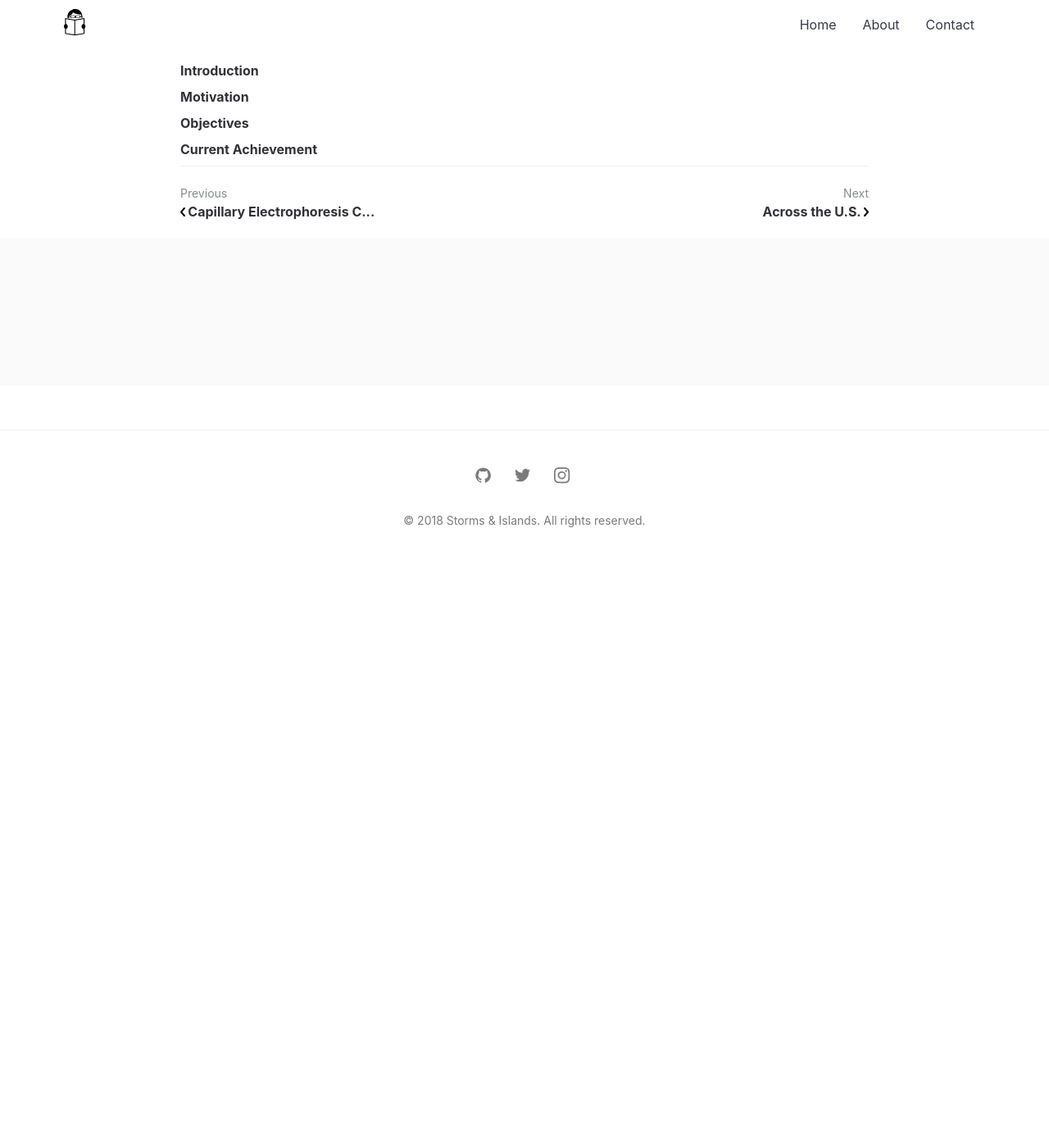
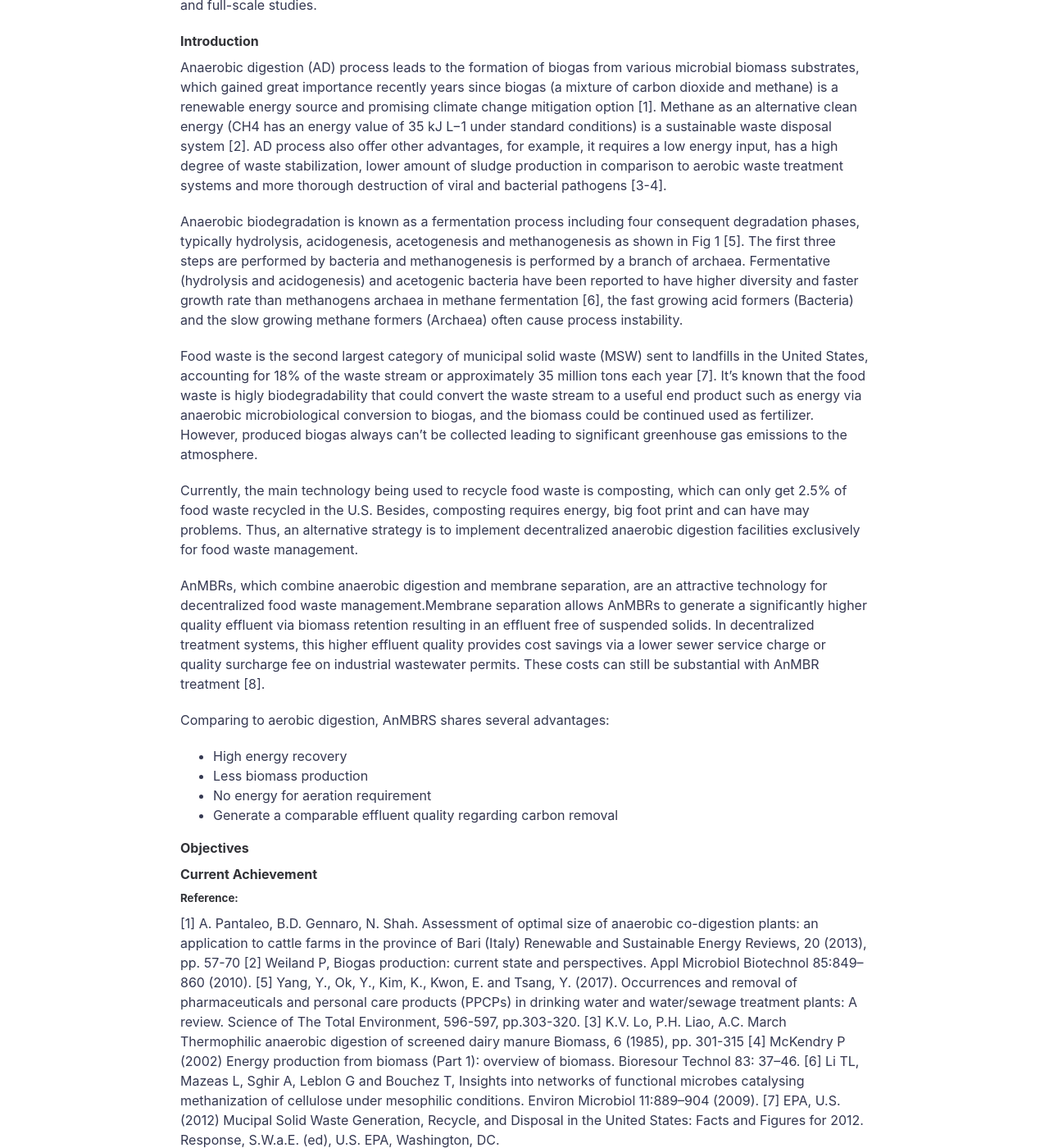
Before and after one commit to 0wang/0wang.github.io, a Jekyll site: the page built from _posts/2018-08-03-AnMBR.md, in a window 1280 px wide and 1400 px high, scrolled down 710 px. Shown: the whole window at 82% size. Built offline with Jekyll 4.4.1, drawn with Linux system fonts in a browser that asks for light colours; comment, search, counter and statistics services are not loaded; before the commit the page ends 1346 px from its top, so only the background shows below that; some of the changed text lies outside the part shown.

Commit message:
anmbr915

```diff
--- a/_posts/2018-08-03-AnMBR.md
+++ b/_posts/2018-08-03-AnMBR.md
@@ -4,14 +4,41 @@
 featured-img: lab
 categories: [Research]
 ---
-### Introduction
+
 To advance decentralized [anaerobic membrane bioreactor](https://en.wikipedia.org/wiki/Anaerobic_membrane_bioreactor) (AnMBR) treatment of food waste by evaluating two-phase AnMBR digestion, co-digestion with fats, oil, and grease (FOG), and ceramic membranes in bench- and full-scale studies.
 
 #### Introduction
 
+Anaerobic digestion (AD) process leads to the formation of biogas from various microbial biomass substrates, which gained great importance recently years since biogas (a mixture of carbon dioxide and methane) is a renewable energy source and promising climate change mitigation option [1]. Methane as an alternative clean energy (CH4 has an energy value of 35 kJ L−1 under standard conditions) is a sustainable waste disposal system [2]. AD process also offer other advantages, for example, it requires a low energy input, has a high degree of waste stabilization, lower amount of sludge production in comparison to aerobic waste treatment systems and more thorough destruction of viral and bacterial pathogens [3-4].
 
-#### Motivation
+Anaerobic biodegradation is known as a fermentation process including four consequent degradation phases, typically hydrolysis, acidogenesis, acetogenesis and methanogenesis
+as shown in Fig 1 [5]. The first three steps are performed by bacteria and methanogenesis is performed by a branch of archaea. Fermentative (hydrolysis and acidogenesis) and acetogenic bacteria have been reported to have higher diversity and faster growth rate than methanogens archaea in methane fermentation [6], the fast growing acid formers (Bacteria) and the slow growing methane formers (Archaea) often cause process  instability.
+
+Food waste is the second largest category of municipal solid waste (MSW) sent to landfills in the United States, accounting for 18% of the waste stream or approximately 35 million tons each year [7]. It's known that the food waste is higly biodegradability that could convert the waste stream to a useful end  product such as energy via anaerobic microbiological conversion to biogas, and the biomass could be continued used as fertilizer. However, produced biogas always can't be collected leading to significant greenhouse gas emissions to the atmosphere.
+
+Currently, the main technology being used to recycle food waste is composting, which can only get 2.5% of food waste recycled in the U.S. Besides, composting requires energy, big foot print and can have may problems. Thus, an alternative strategy is to implement decentralized anaerobic digestion facilities exclusively for food waste management.
+
+AnMBRs, which combine anaerobic digestion and membrane separation, are an attractive technology for decentralized food waste management.Membrane separation allows AnMBRs to generate a significantly higher quality effluent via biomass retention resulting in an effluent free of suspended solids. In decentralized treatment systems, this higher effluent quality provides cost savings via a lower sewer service charge or quality surcharge fee on industrial wastewater permits. These costs can still be substantial with AnMBR treatment [8].
+
+Comparing to aerobic digestion, AnMBRS shares several advantages:
+- High energy recovery
+- Less biomass production
+- No energy for aeration requirement
+- Generate a comparable effluent quality regarding carbon removal
+
 
 #### Objectives
 
 #### Current Achievement
+
+##### Reference:
+[1] A. Pantaleo, B.D. Gennaro, N. Shah. Assessment of optimal size of anaerobic co-digestion plants: an application to cattle farms in the province of Bari (Italy)
+Renewable and Sustainable Energy Reviews, 20 (2013), pp. 57-70
+[2] Weiland P, Biogas production: current state and perspectives. Appl Microbiol Biotechnol 85:849–860 (2010).
+[5] Yang, Y., Ok, Y., Kim, K., Kwon, E. and Tsang, Y. (2017). Occurrences and removal of pharmaceuticals and personal care products (PPCPs) in drinking water and water/sewage treatment plants: A review. Science of The Total Environment, 596-597, pp.303-320.
+[3] K.V. Lo, P.H. Liao, A.C. March
+Thermophilic anaerobic digestion of screened dairy manure
+Biomass, 6 (1985), pp. 301-315
+[4] McKendry P (2002) Energy production from biomass (Part 1): overview of biomass. Bioresour Technol 83: 37–46.
+[6] Li TL, Mazeas L, Sghir A, Leblon G and Bouchez T, Insights into networks of functional microbes catalysing methanization of cellulose under mesophilic conditions. Environ Microbiol 11:889–904 (2009).
+[7] EPA, U.S. (2012) Mucipal Solid Waste Generation, Recycle, and Disposal in the United States: Facts and Figures for 2012. Response, S.W.a.E. (ed), U.S. EPA, Washington, DC.
```
